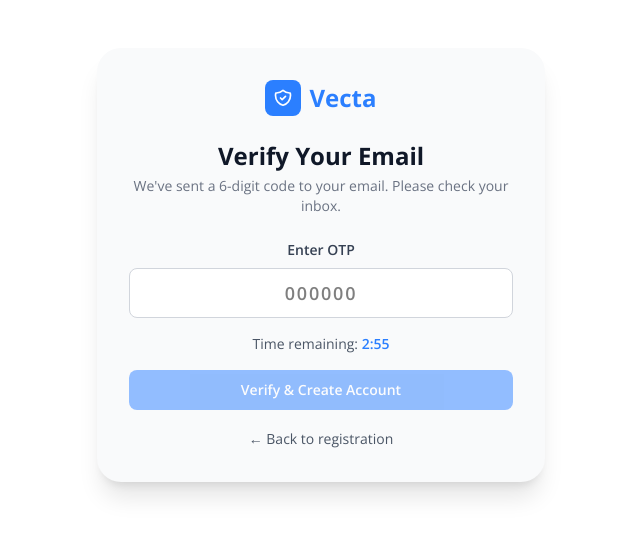
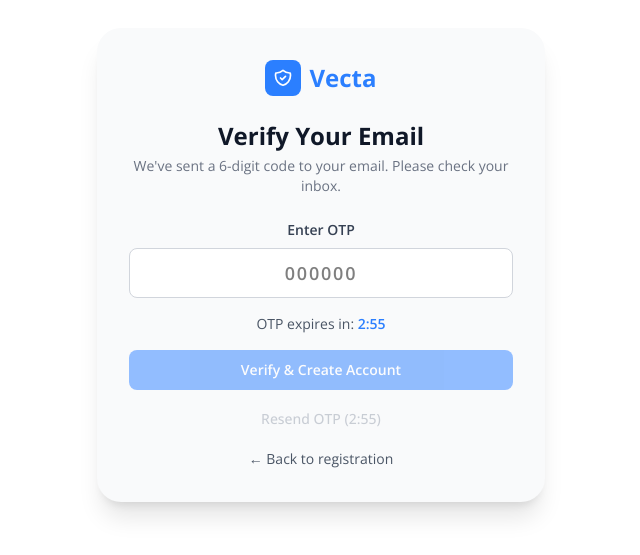
Before and after one commit to ankit-pehchaan/vecta-graph-based-client, a React (Vite) app: page /verify-otp in a window 1280 px wide. Shown: the part 135-690 px from the top of the page, without its empty margins (319-959 px from the left). Built offline with nearby package versions, Linux system fonts and the light colour scheme; no server answers.

Commit message:
add resend otp feature

```diff
--- a/src/contexts/AuthContext.tsx
+++ b/src/contexts/AuthContext.tsx
@@ -1,5 +1,5 @@
 import { createContext, useContext, useState, useEffect, type ReactNode } from 'react';
-import { registerUser, loginUser, logoutUser, initiateRegistration, verifyOTP } from '../services/api';
+import { registerUser, loginUser, logoutUser, initiateRegistration, verifyOTP, resendOTP } from '../services/api';
 import { getErrorMessage } from '../utils/errorHandler';
 
 interface User {
@@ -14,6 +14,7 @@ interface AuthContextType {
   register: (email: string, password: string, name: string) => Promise<void>;
   initiateRegistration: (name: string, email: string, password: string) => Promise<void>;
   verifyRegistration: (otp: string) => Promise<boolean>;
+  resendOTP: () => Promise<boolean>;
   login: (email: string, password: string) => Promise<void>;
   logout: () => Promise<void>;
   error: string | null;
@@ -136,6 +137,21 @@ export function AuthProvider({ children }: { children: ReactNode }) {
     }
   };
 
+  const resendOTPHandler = async (): Promise<boolean> => {
+    setLoading(true);
+    setError(null);
+    try {
+      await resendOTP();
+      return true;
+    } catch (err) {
+      const errorMessage = getErrorMessage(err);
+      setError(errorMessage);
+      return false;
+    } finally {
+      setLoading(false);
+    }
+  };
+
   const login = async (email: string, password: string) => {
     setLoading(true);
     setError(null);
@@ -191,6 +207,7 @@ export function AuthProvider({ children }: { children: ReactNode }) {
         register,
         initiateRegistration: initiateRegistrationHandler,
         verifyRegistration: verifyRegistrationHandler,
+        resendOTP: resendOTPHandler,
         login,
         logout,
         error,
--- a/src/pages/Register.tsx
+++ b/src/pages/Register.tsx
@@ -14,10 +14,10 @@ export default function Register() {
   const navigate = useNavigate();
   const { initiateRegistration, loading, error } = useAuth();
 
-  const [name, setName] = useState('Test User');
-  const [email, setEmail] = useState('test@example.com');
-  const [password, setPassword] = useState('Test@1234');
-  const [confirmPassword, setConfirmPassword] = useState('Test@1234');
+  const [name, setName] = useState('');
+  const [email, setEmail] = useState('');
+  const [password, setPassword] = useState('');
+  const [confirmPassword, setConfirmPassword] = useState('');
   const [errors, setErrors] = useState({
     name: '',
     email: '',
--- a/src/pages/VerifyOTP.tsx
+++ b/src/pages/VerifyOTP.tsx
@@ -6,25 +6,25 @@ import { useAuth } from '../hooks/useAuth';
 
 export default function VerifyOTP() {
   const navigate = useNavigate();
-  const { verifyRegistration, loading, error } = useAuth();
+  const { verifyRegistration, resendOTP, loading, error } = useAuth();
 
   const [otp, setOtp] = useState('');
   const [otpError, setOtpError] = useState('');
   const [timeRemaining, setTimeRemaining] = useState(180); // 3 minutes in seconds
+  const [resendSuccess, setResendSuccess] = useState('');
 
   useEffect(() => {
-    if (timeRemaining <= 0) return;
-
     const interval = setInterval(() => {
       setTimeRemaining((prev) => Math.max(0, prev - 1));
     }, 1000);
 
     return () => clearInterval(interval);
-  }, [timeRemaining]);
+  }, []);
 
   const handleVerifyOTP = async (e: FormEvent) => {
     e.preventDefault();
     setOtpError('');
+    setResendSuccess('');
 
     const otpValidationError = validateOTP(otp);
     if (otpValidationError) {
@@ -35,6 +35,20 @@ export default function VerifyOTP() {
     const success = await verifyRegistration(otp);
     if (success) {
       navigate('/dashboard');
+    }
+  };
+
+  const handleResendOTP = async () => {
+    setOtpError('');
+    setResendSuccess('');
+    setOtp(''); // Clear the OTP input
+
+    const success = await resendOTP();
+    if (success) {
+      setResendSuccess('New OTP sent to your email!');
+      setTimeRemaining(180); // Reset OTP timer to 3 minutes
+      // Clear success message after 5 seconds
+      setTimeout(() => setResendSuccess(''), 5000);
     }
   };
 
@@ -76,12 +90,18 @@ export default function VerifyOTP() {
 
           <div className="text-center">
             <p className="text-sm text-gray-600">
-              Time remaining:{' '}
+              OTP expires in:{' '}
               <span className={`font-semibold ${timeRemaining < 60 ? 'text-red-500' : 'text-blue-500'}`}>
                 {formatTime(timeRemaining)}
               </span>
             </p>
           </div>
+
+          {resendSuccess && (
+            <div className="bg-green-50 border border-green-200 text-green-700 px-4 py-3 rounded-lg text-sm">
+              {resendSuccess}
+            </div>
+          )}
 
           {error && (
             <div className="bg-red-50 border border-red-200 text-red-700 px-4 py-3 rounded-lg text-sm">
@@ -98,6 +118,17 @@ export default function VerifyOTP() {
           </button>
 
           <div className="text-center">
+            <button
+              type="button"
+              onClick={handleResendOTP}
+              disabled={loading || timeRemaining > 0}
+              className="text-sm text-blue-500 hover:text-blue-600 font-medium disabled:opacity-50 disabled:cursor-not-allowed disabled:text-gray-400"
+            >
+              {timeRemaining > 0 ? `Resend OTP (${formatTime(timeRemaining)})` : 'Resend OTP'}
+            </button>
+          </div>
+
+          <div className="text-center">
             <Link to="/register" className="text-sm text-gray-600 hover:text-gray-800">
               ← Back to registration
             </Link>
--- a/src/services/api.ts
+++ b/src/services/api.ts
@@ -143,6 +143,16 @@ export async function verifyOTP(
   });
 }
 
+interface ResendOTPResponse {
+  message: string;
+}
+
+export async function resendOTP(): Promise<ResendOTPResponse> {
+  return apiClient<ResendOTPResponse>('/api/v1/auth/register/resend-otp', {
+    method: 'POST',
+  });
+}
+
 export async function loginUser(
   email: string,
   password: string
--- a/src/utils/errorHandler.ts
+++ b/src/utils/errorHandler.ts
@@ -20,6 +20,18 @@ export interface ErrorDetails {
  */
 export function getErrorMessage(error: unknown): string {
   if (error instanceof ApiError) {
+    // Check for missing verification token error
+    if (error.data && typeof error.data === 'object') {
+      const errorData = error.data as ErrorDetails;
+      if (errorData.validation_errors && Array.isArray(errorData.validation_errors)) {
+        const verificationTokenError = errorData.validation_errors.find(
+          (err) => err.field === 'verification_token'
+        );
+        if (verificationTokenError) {
+          return 'Session expired. Please register again.';
+        }
+      }
+    }
     return error.message;
   }
 
```
